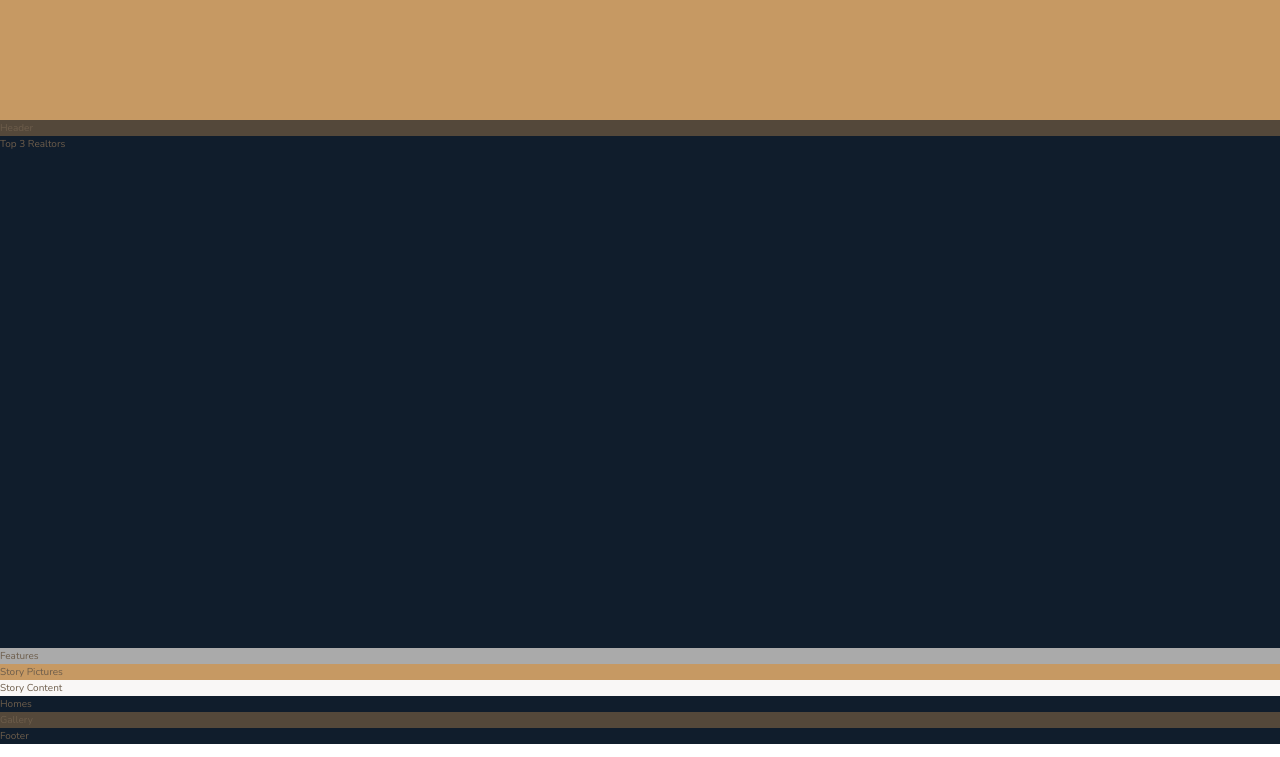
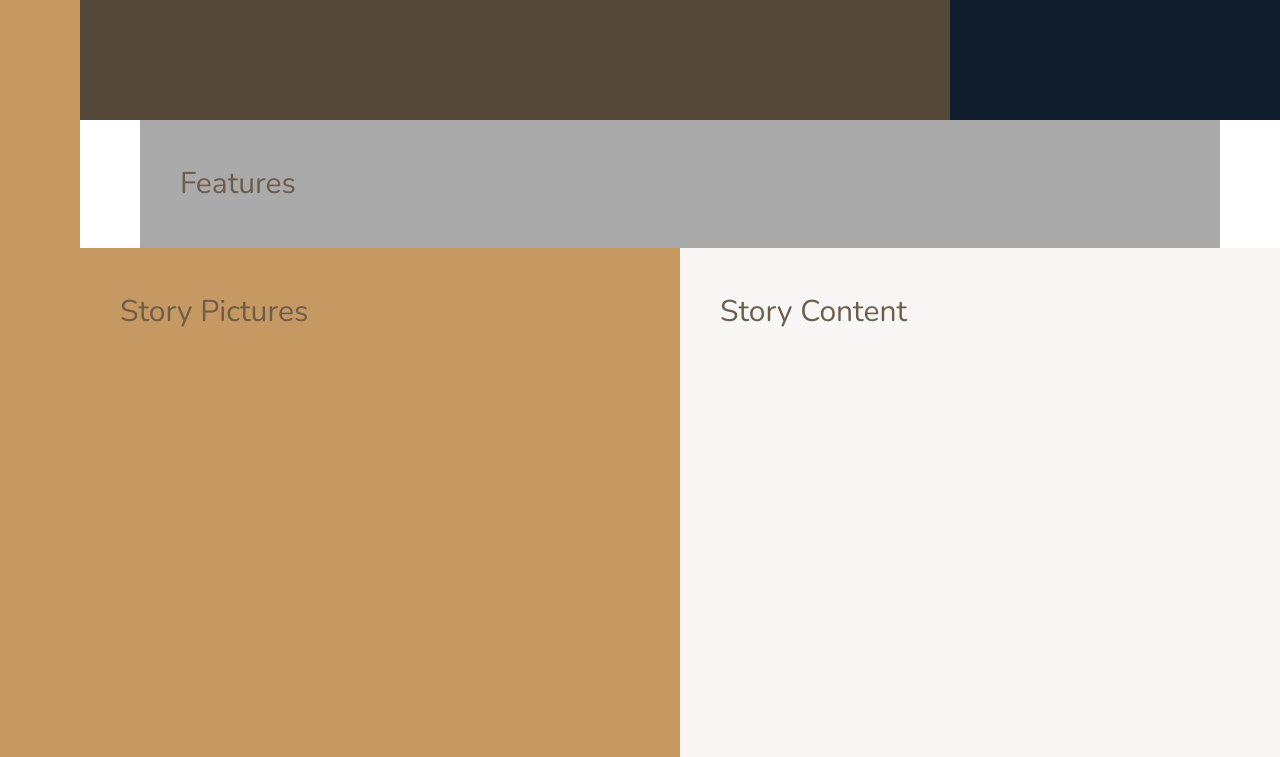
Before and after one commit to bryan-m-rojas/Nexter, a website: page index.html in a window 1280 px wide. Shown: the part 520-1277 px from the top of the page. Drawn offline with nearby package versions, Linux system fonts and the light colour scheme.

Commit message:
setup grid layout columns

```diff
--- a/sass/_base.scss
+++ b/sass/_base.scss
@@ -37,4 +37,10 @@ body {
 .container {
     display: grid;
     grid-template-rows: 80vh min-content 40vw repeat(3, min-content);
+    grid-template-columns: [sidebar-start] 8rem [sidebar-end full-start] minmax(6rem, 1fr) [center-start] repeat(8, [col-start] minmax(min-content, 14rem) [col-end]) [center-end] minmax(6rem, 1fr) [full-end];
+
+    & > * {
+        padding: 40px;
+        font-size: 3rem;
+    }
 }
--- a/sass/_features.scss
+++ b/sass/_features.scss
@@ -1,3 +1,4 @@
 .features {
     background-color: $color-grey-light-2;
+    grid-column: center-start / center-end;
 }
--- a/sass/_footer.scss
+++ b/sass/_footer.scss
@@ -1,3 +1,4 @@
 .footer {
     background-color: $color-secondary;
+    grid-column: full-start / full-end;
 }
--- a/sass/_gallery.scss
+++ b/sass/_gallery.scss
@@ -1,3 +1,4 @@
 .gallery {
     background-color: $color-grey-dark-1;
+    grid-column: full-start / full-end;
 }
--- a/sass/_header.scss
+++ b/sass/_header.scss
@@ -1,3 +1,4 @@
 .header {
     background-color: $color-grey-dark-1;
+    grid-column: full-start / col-end 6;
 }
--- a/sass/_homes.scss
+++ b/sass/_homes.scss
@@ -1,3 +1,4 @@
 .homes {
     background-color: $color-secondary;
+    grid-column: center-start / center-end;
 }
--- a/sass/_realtors.scss
+++ b/sass/_realtors.scss
@@ -1,3 +1,4 @@
 .realtors {
     background-color: $color-secondary;
+    grid-column: col-start 7 / full-end;
 }
--- a/sass/_sidebar.scss
+++ b/sass/_sidebar.scss
@@ -1,3 +1,5 @@
 .sidebar {
     background-color: $color-primary;
+    grid-column: sidebar-start / sidebar-end;
+    grid-row: 1 / -1;
 }
--- a/sass/_story.scss
+++ b/sass/_story.scss
@@ -1,9 +1,11 @@
 .story {
     &__pictures {
         background-color: $color-primary;
+        grid-column: full-start / col-end 4;
     }
 
     &__content {
         background-color: $color-grey-light-1;
+        grid-column: col-start 5 / full-end;
     }
 }
```
Also changed, not shown: css/style.css.
